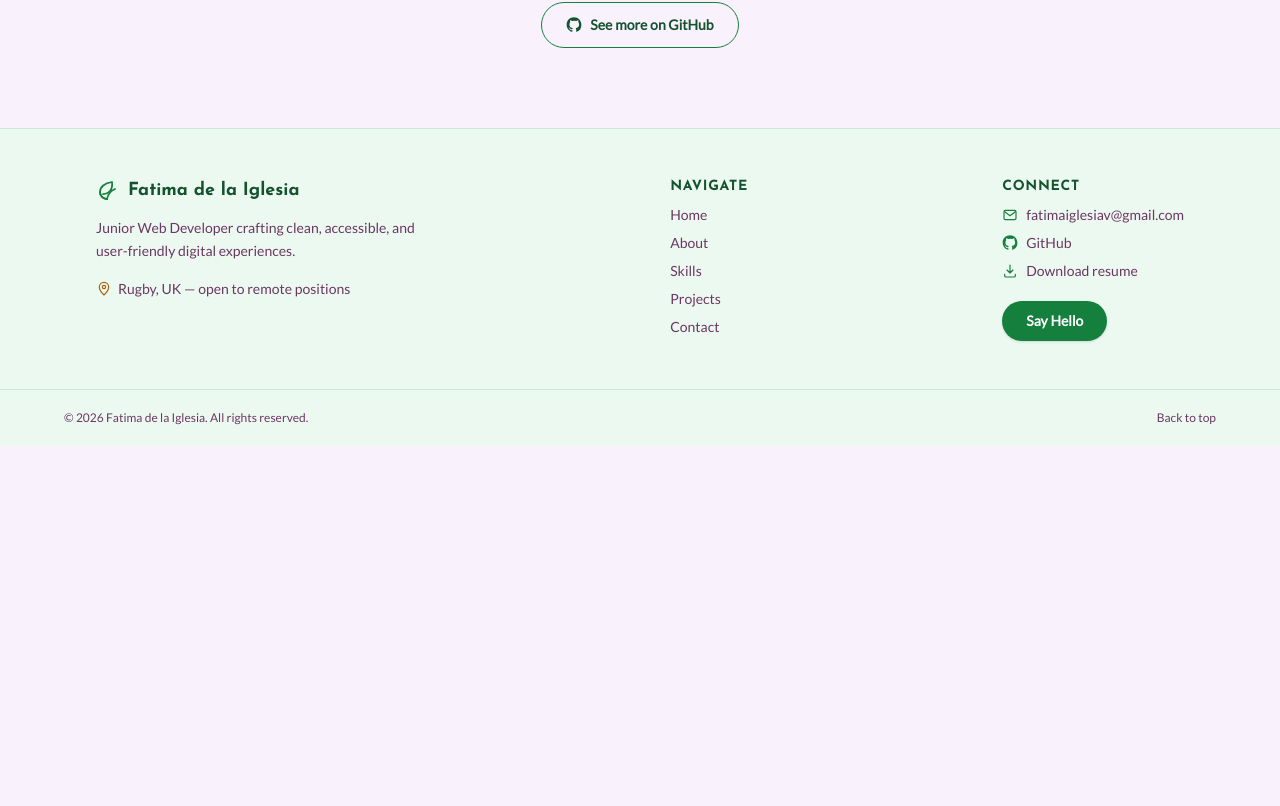
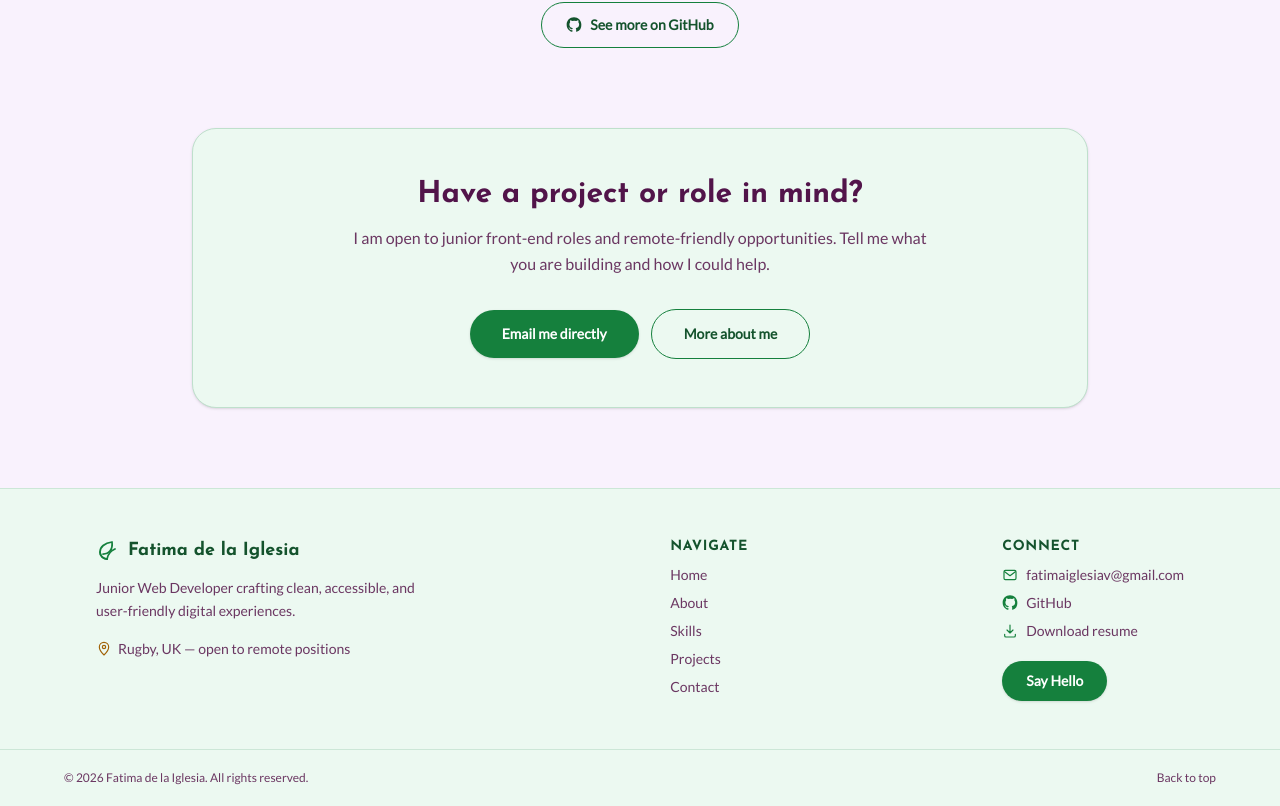
Before and after one commit to FatimadelaIglesia/new-portfolio, a Next.js app: page /projects in a window 1280 px wide. Shown: the part 1534-2340 px from the top of the page. Before the commit the page ends 1980 px from the top, so only its background shows below. Built offline with nearby package versions, Linux system fonts and the light colour scheme.

Commit message:
Update page.tsx

```diff
--- a/src/app/projects/page.tsx
+++ b/src/app/projects/page.tsx
@@ -3,6 +3,7 @@ import Link from "next/link";
 import Navbar from "@/components/Navbar";
 import Footer from "@/components/Footer";
 import ProjectCard from "@/components/ProjectCard";
+import CtaBanner from "@/components/CtaBanner";
 import { personalInfo, projects } from "@/lib/data";
 import { GitHubIcon } from "@/components/icons";
 
@@ -16,7 +17,7 @@ export default function ProjectsPage() {
             href="/"
             className="inline-flex items-center gap-1.5 text-sm font-medium text-text-muted transition-colors hover:text-primary"
           >
-            ← Back to home
+            {"\u2190"} Back to home
           </Link>
         </div>
 
@@ -67,6 +68,17 @@ export default function ProjectsPage() {
             </div>
           </div>
         </section>
+
+        <CtaBanner
+          title="Have a project or role in mind?"
+          text="I am open to junior front-end roles and remote-friendly opportunities. Tell me what you are building and how I could help."
+          primary={{
+            label: "Email me directly",
+            href: `mailto:${personalInfo.email}?subject=Hello%20Fatima`,
+            external: true,
+          }}
+          secondary={{ label: "More about me", href: "/about" }}
+        />
       </main>
       <Footer />
     </>
```
